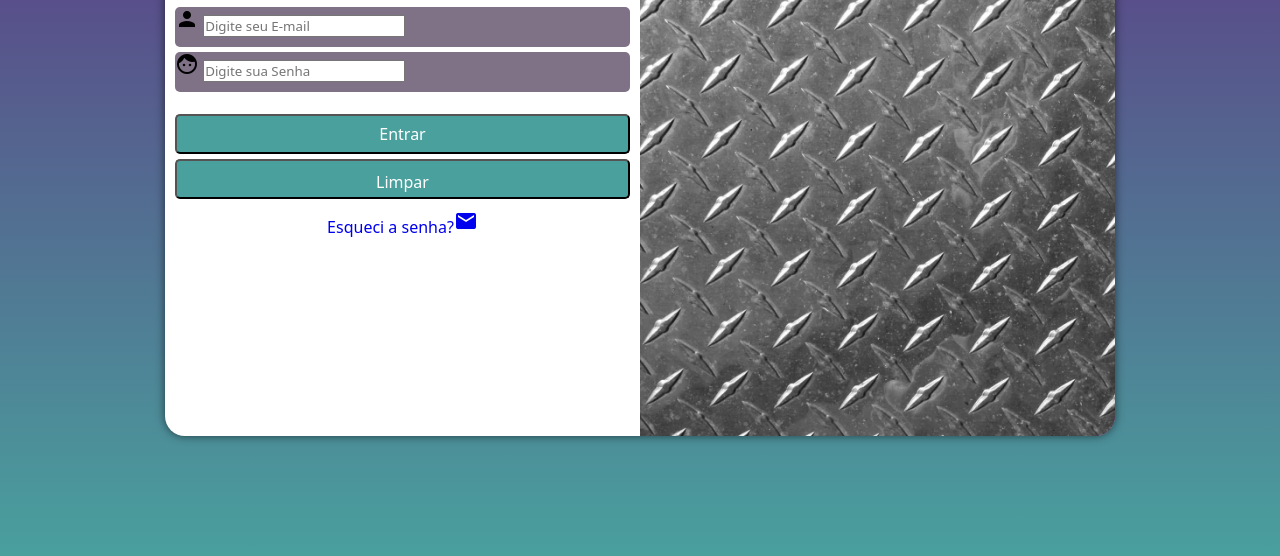
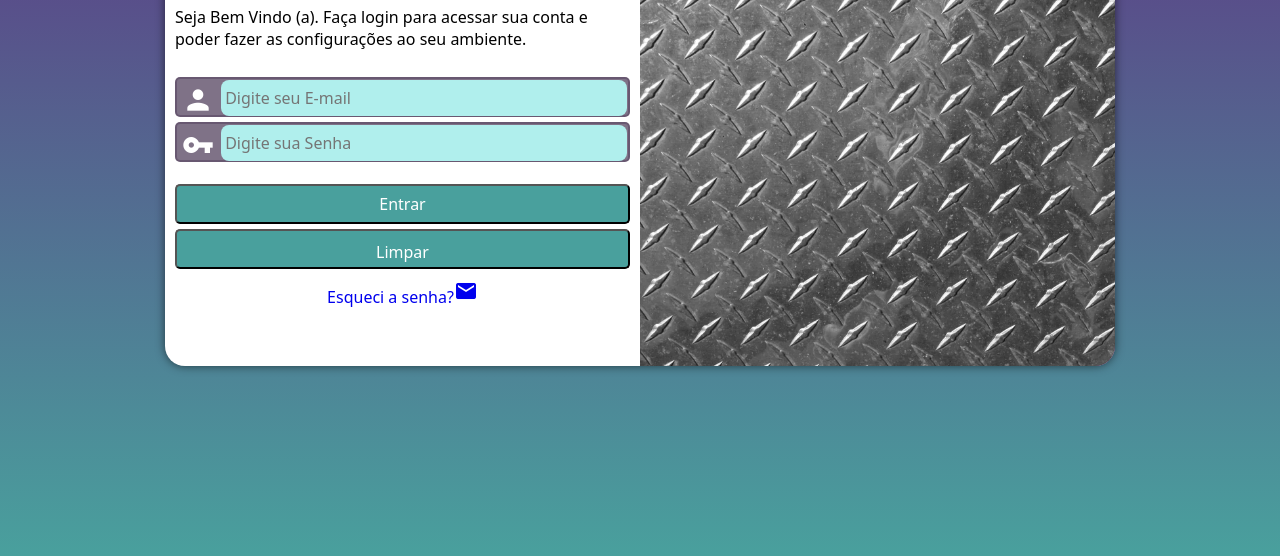
Before and after one commit to hugofob/projeto-login, a plain HTML site: page index.html in a window 1280 px wide. Shown: the part 244-800 px from the top of the page. Drawn offline with Linux system fonts and the light colour scheme.

Commit message:
atualização

```diff
--- a/estilos/media-query.css
+++ b/estilos/media-query.css
@@ -10,6 +10,7 @@ Grandes telas: acima de 1200px
 */
 
 @media screen and (min-width: 768px) and (max-width: 992px) {
+    /* Configuração para Tablet */
 
     body{
         background-image: linear-gradient(to top, #49a09d, #5f2c82);
@@ -17,6 +18,7 @@ Grandes telas: acima de 1200px
 
     section#login{
         width: 80vw;
+        height: 380px;
     }
 
     section#login > div#imagem{
@@ -38,12 +40,14 @@ Grandes telas: acima de 1200px
 }
 
 @media screen and (min-width: 992px) {
+    /* Configuração para Desktop */
 
     body{
         background-image: linear-gradient(to top, #49a09d, #5f2c82);
     }
     section#login{
         width: 950px;
+        height: 420px;
     }
 
     section#login > div#imagem{
--- a/estilos/style.css
+++ b/estilos/style.css
@@ -29,14 +29,13 @@ section#login{
     position: absolute;
     top: 50%;
     left: 50%;
-    transform: translate(-50%, -50%);
     overflow: hidden; /* Tudo que estiver fora da borda fica escondido */
     background-color: white;
     height: 560px;
     width: 300px;
     border-radius: 20px;
     box-shadow: 0px 0px 10px rgba(0, 0, 0, 0.575); /* Sombra sobre o menu */
-
+    transform: translate(-50%, -50%);
     transition: width 0.4s, height 0.4s; /* animação de uma tela para outra */
     transition-timing-function: ease;
 }
@@ -55,6 +54,7 @@ section#login > div#formulario{
 
 form > div.cadastrar{
     background-color: #63546dd1;
+    border: 2px solid #63546dd1;
     font-size: 1em;
     width: 100%;
     height: 40px;
@@ -64,6 +64,28 @@ form > div.cadastrar{
 
 div.cadastrar > label{
     display: none;
+}
+
+div.cadastrar > i{
+    color: white;
+    font-size: 2em;
+    width: 40px;
+    padding: 5px;
+}
+
+div.cadastrar > input{
+    background-color: #b0efed;
+    font-size: 1em;
+    width: calc(100% - 45px);
+    height: 100%;
+    border: 0px;
+    border-radius: 8px;
+    padding: 4px;
+    transform: translateY(-12px); /* Transform translate Y e cima */
+}
+
+div.cadastrar > input:focus-within{
+    background-color: white; /* Muda cor do campo cadastrar */
 }
 
 form > input[type=submit]{
--- a/index.html
+++ b/index.html
@@ -26,7 +26,7 @@
                     <label for="icadastrar">Login:</label>
                 </div>
                 <div class="cadastrar">
-                    <i class="material-icons">face</i>
+                    <i class="material-icons">vpn_key</i>
                     <input type="password" name="Senha:" id="senha" placeholder="Digite sua Senha" autocomplete="current-password" required minlength="8" maxlength="10">
                     <label for="isenha">Senha:</label>
                 </div>
```
